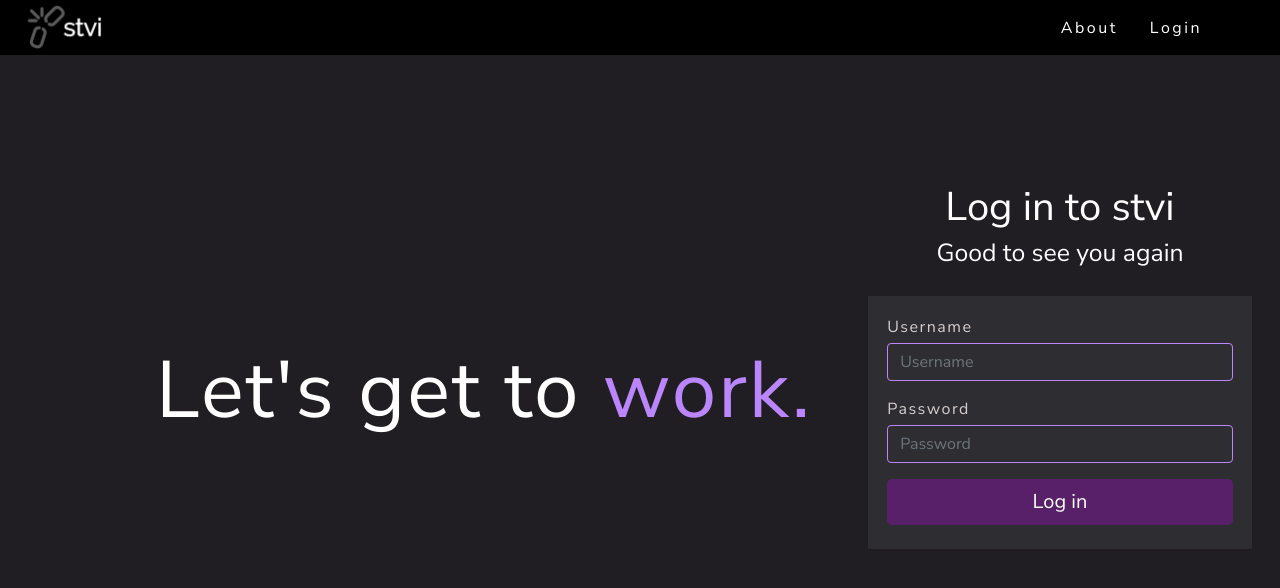
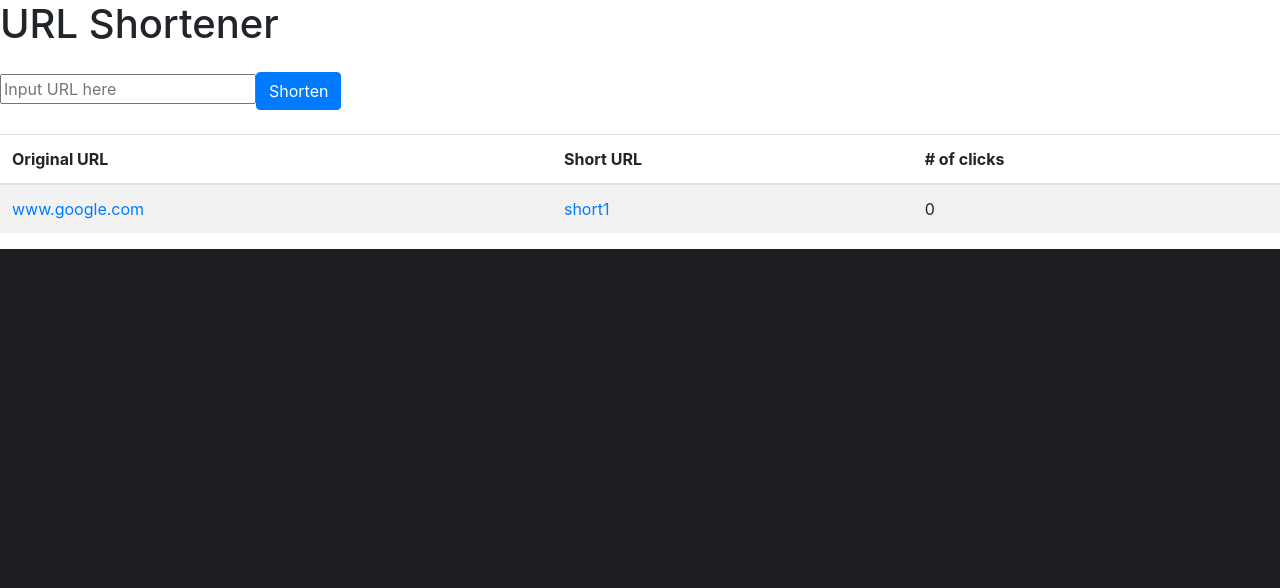
Before and after one commit to stevenpham408/stvi-frontend, a React (Create React App) app: page / in a window 1280 px wide. Shown: the top 588 px of the page. Built offline with nearby package versions, Linux system fonts and the light colour scheme.

Commit message:
Started fleshing out url submission form

```diff
--- a/src/App.tsx
+++ b/src/App.tsx
@@ -2,14 +2,16 @@ import React from 'react';
 import './App.css';
 // import LandingPage from './Pages/LandingPage'
 // import RegistrationPage from './Pages/RegistrationPage'
-import LoginPage from './Pages/LoginPage'
+// import LoginPage from './Pages/LoginPage'
+import UserMainPage from './Pages/UserMainPage'
 
 function App() {
   return (
     <div className="App">
       {/* <LandingPage/> */}
       {/* <RegistrationPage/> */}
-      <LoginPage/>
+      {/* <LoginPage/> */}
+      <UserMainPage/>
     </div>
   );
 }
--- a/src/Pages/UserMainPage.tsx
+++ b/src/Pages/UserMainPage.tsx
@@ -1,15 +1,53 @@
 import React from 'react'
 import axios from 'axios'
+import isUrl from 'validator/lib/isUrl'
 import Form from 'react-bootstrap/Form'
 import Button from 'react-bootstrap/Button'
+import Table from 'react-bootstrap/Table'
 import 'bootstrap/dist/css/bootstrap.min.css'
-import './styles.css'
+// import './styles.css'
 const UserMainPage : React.FC = () => {
+
+    const handleSubmit = () => {
+
+
+    }
     return(
         <body>
-            <h1> URL Shortener </h1>
+            <div className='shortener-container'>
+                <h1> URL Shortener </h1>
+                <Form className='my-4'>
+                    <div className='urlshorten-form-group'>
+                        <input required
+                           type="text"
+                           name="url"
+                           className="urlform-control"
+                           placeholder="Input URL here"
+                        />
+                        <Button type="submit" className="btn-flat" >Shorten</Button>
+                    </div>
+                </Form>
 
+                <Table className="table table-striped">
+                    <thead>
+                        <tr>
+                            <th> Original URL </th>
+                            <th> Short URL </th>
+                            <th> # of clicks </th>
+                        </tr>
+                    </thead>
+                    <tbody>
+                        <tr>
+                            <td> <a href="www.google.com"> www.google.com </a> </td>
+                            <td> <a href="short1"> short1 </a> </td>
+                            <td> 0 </td>
+                        </tr>
+                    </tbody>
+                </Table>
+            </div>
         </body>
 
     )
 }
+
+export default UserMainPage
```
